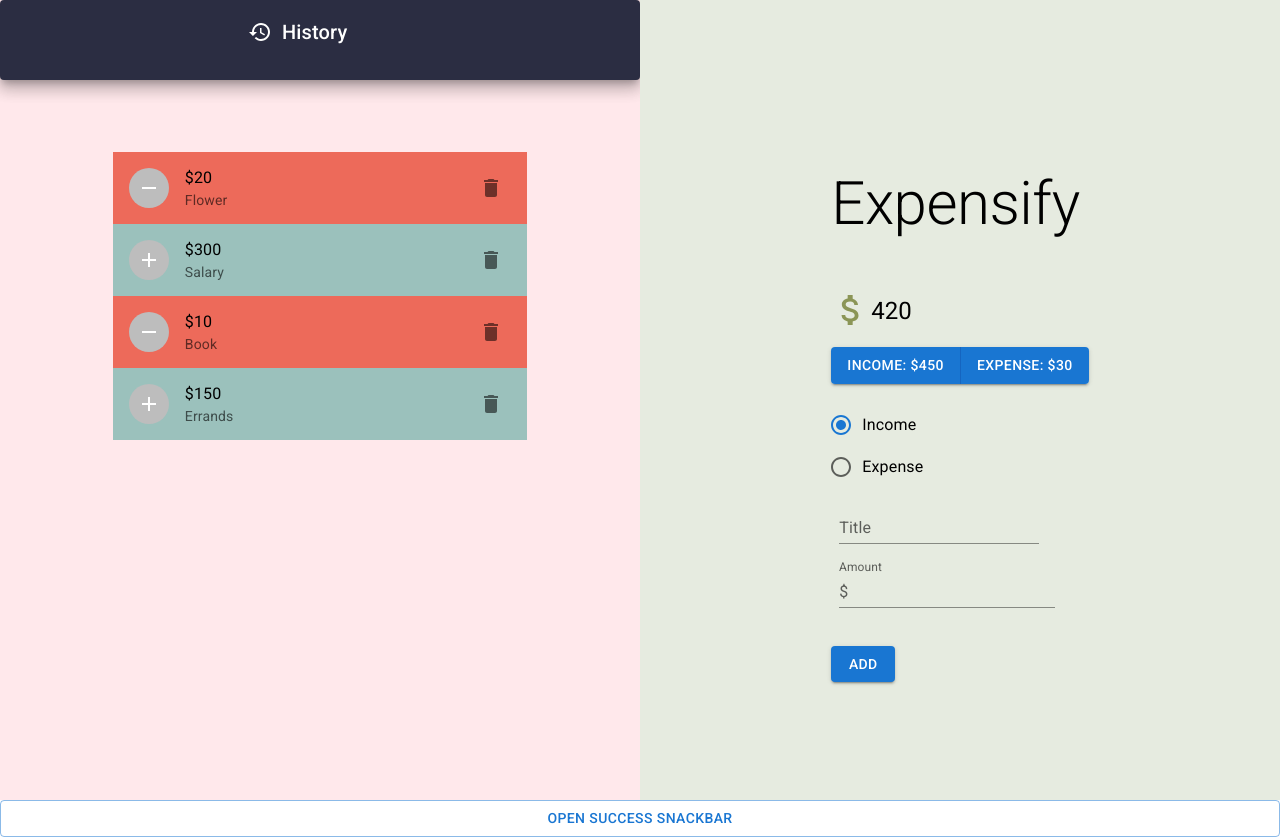
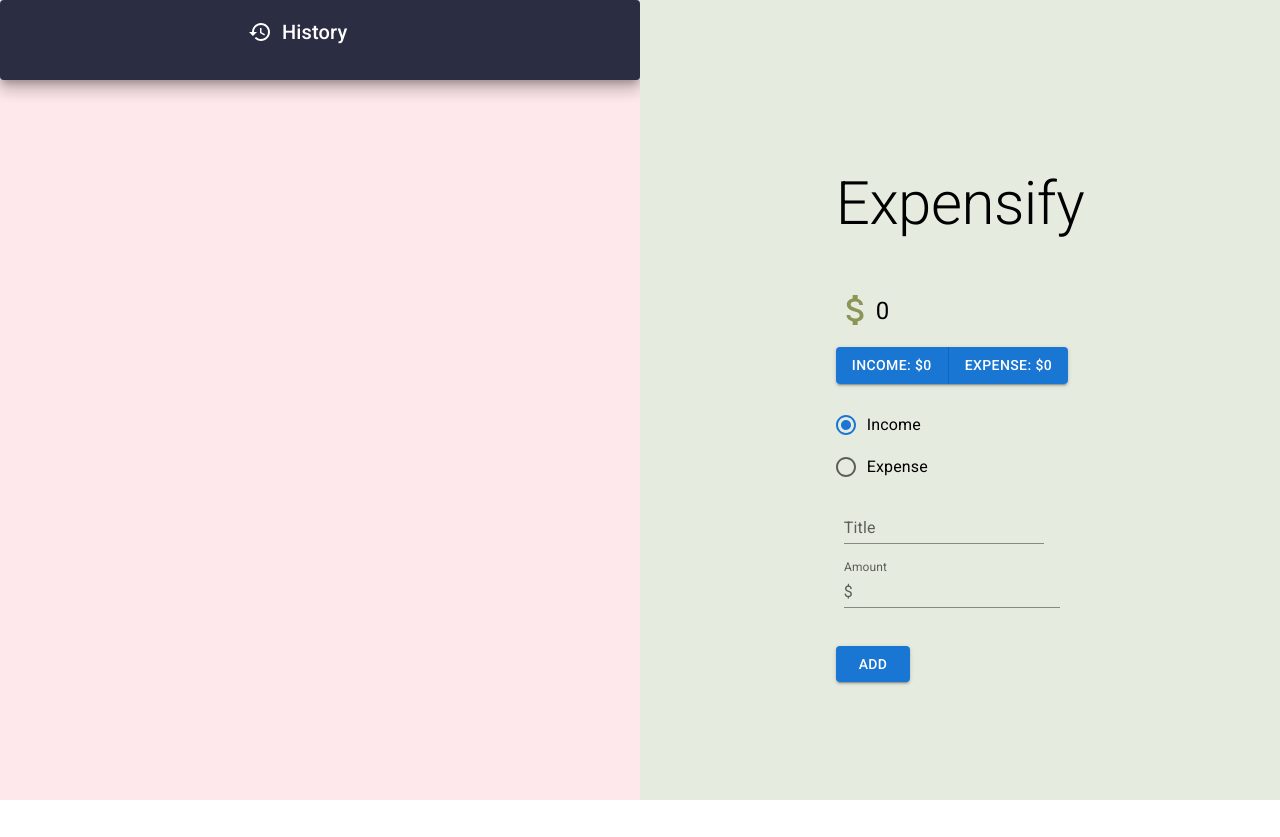
Before and after one commit to Arya-Gupta/Expensify, a React (Create React App) app: page / in a window 1280 px wide. After the commit the page ends 800 px from the top, so only its background shows below. Built offline with nearby package versions, Linux system fonts and the light colour scheme.

Commit message:
Fixed errors with HistoryContent component

```diff
--- a/src/App.js
+++ b/src/App.js
@@ -7,7 +7,6 @@
 import Display from "./components/Display";
 import { GlobalProvider } from "./context/GlobalState";
 import "./App.css";
-import Snackbar from "./components/Snackbar";
 
 function App() {
   const colorR = "#E6EBE0";
@@ -56,7 +55,6 @@
           </Grid>
         </Grid>
       </GlobalProvider>
-      <Snackbar />
     </>
   );
 }
--- a/src/components/Amount.js
+++ b/src/components/Amount.js
@@ -7,7 +7,12 @@
 export default function Amount() {
   const { transactions } = useContext(GlobalContext);
 
-  const amountArr = transactions.map((transaction) => transaction.amount);
+  const amountArr = transactions.map((transaction) => {
+    return transaction.type == "income"
+      ? transaction.amount
+      : transaction.amount * -1;
+  });
+
   const total = amountArr
     .reduce((totalAmt, currentAmt) => (totalAmt += currentAmt), 0)
     .toFixed();
--- a/src/components/Display.js
+++ b/src/components/Display.js
@@ -7,11 +7,36 @@
   const { transactions } = useContext(GlobalContext);
   const amounts = transactions.map((transaction) => transaction.amount);
 
-  const calculateIncome = (amounts) => {
+  // const calculateIncome = (amounts) => {
+  //   let positiveAmounts = [];
+  //   for (let i = 0; i < amounts.length; i++) {
+  //     let amt = amounts[i];
+  //     if (amt > 0) positiveAmounts.push(amt);
+  //   }
+  //   return positiveAmounts.reduce(
+  //     (totalAmt, currentAmt) => (totalAmt += currentAmt),
+  //     0
+  //   );
+  // };
+
+  // const calculateExpense = (amounts) => {
+  //   let negativeAmounts = [];
+  //   for (let i = 0; i < amounts.length; i++) {
+  //     let amt = amounts[i];
+  //     if (amt < 0) negativeAmounts.push(amt);
+  //   }
+  //   return negativeAmounts.reduce(
+  //     (totalAmt, currentAmt) => (totalAmt += currentAmt),
+  //     0
+  //   );
+  // };
+
+  const calculateIncome = (transactions) => {
     let positiveAmounts = [];
-    for (let i = 0; i < amounts.length; i++) {
-      let amt = amounts[i];
-      if (amt > 0) positiveAmounts.push(amt);
+    for (let i = 0; i < transactions.length; i++) {
+      let amt = transactions[i].amount;
+      let type = transactions[i].type;
+      if (type == "income") positiveAmounts.push(amt);
     }
     return positiveAmounts.reduce(
       (totalAmt, currentAmt) => (totalAmt += currentAmt),
@@ -19,11 +44,12 @@
     );
   };
 
-  const calculateExpense = (amounts) => {
+  const calculateExpense = (transactions) => {
     let negativeAmounts = [];
-    for (let i = 0; i < amounts.length; i++) {
-      let amt = amounts[i];
-      if (amt < 0) negativeAmounts.push(amt);
+    for (let i = 0; i < transactions.length; i++) {
+      let amt = transactions[i].amount;
+      let type = transactions[i].type;
+      if (type == "expense") negativeAmounts.push(amt);
     }
     return negativeAmounts.reduce(
       (totalAmt, currentAmt) => (totalAmt += currentAmt),
@@ -31,8 +57,8 @@
     );
   };
 
-  const income = calculateIncome(amounts);
-  const expense = calculateExpense(amounts);
+  const income = calculateIncome(transactions);
+  const expense = calculateExpense(transactions);
 
   return (
     <>
--- a/src/components/FormComponents/RadioBtn.js
+++ b/src/components/FormComponents/RadioBtn.js
@@ -1,19 +1,21 @@
-import * as React from 'react';
-import Radio from '@mui/material/Radio';
-import RadioGroup from '@mui/material/RadioGroup';
-import FormControlLabel from '@mui/material/FormControlLabel';
-import FormControl from '@mui/material/FormControl';
+import React from "react";
+import Radio from "@mui/material/Radio";
+import RadioGroup from "@mui/material/RadioGroup";
+import FormControlLabel from "@mui/material/FormControlLabel";
+import FormControl from "@mui/material/FormControl";
 
-export default function RadioButtonsGroup() {
+export default function ControlledRadioButtonsGroup(props) {
+
   return (
     <FormControl>
       <RadioGroup
-        aria-labelledby="demo-radio-buttons-group-label"
-        defaultValue="female"
-        name="radio-buttons-group"
+        aria-labelledby="demo-controlled-radio-buttons-group"
+        name="controlled-radio-buttons-group"
+        value={props.radioInput}
+        onChange={(e) => props.setRadioInput(e.target.value)}
       >
-        <FormControlLabel value="female" control={<Radio />} label="Income" />
-        <FormControlLabel value="male" control={<Radio />} label="Expense" />
+        <FormControlLabel value="income" control={<Radio />} label="Income" />
+        <FormControlLabel value="expense" control={<Radio />} label="Expense" />
       </RadioGroup>
     </FormControl>
   );
--- a/src/components/HistoryContents.js
+++ b/src/components/HistoryContents.js
@@ -41,7 +41,6 @@
   return (
     <List sx={{ width: "70%", margin: "auto" }}>
       {transactions.map((transaction, index) => (
-        <>
         <ListItem
           sx={{ backgroundColor: generateStyle(transaction.type).color }}
           key={index}
@@ -63,7 +62,6 @@
             </IconButton>
           </Tooltip>
         </ListItem>
-        </>
       ))}
     </List>
   );
--- a/src/components/Snackbar.js
+++ /dev/null
@@ -1,41 +0,0 @@
-import * as React from "react";
-import Stack from "@mui/material/Stack";
-import Button from "@mui/material/Button";
-import Snackbar from "@mui/material/Snackbar";
-import MuiAlert from "@mui/material/Alert";
-
-const Alert = React.forwardRef(function Alert(props, ref) {
-  return <MuiAlert elevation={6} ref={ref} variant="filled" {...props} />;
-});
-
-export default function CustomizedSnackbars() {
-  const [open, setOpen] = React.useState(false);
-
-  const handleClick = () => {
-    setOpen(true);
-  };
-
-  const handleClose = (event, reason) => {
-    if (reason === "clickaway") {
-      return;
-    }
-
-    setOpen(false);
-  };
-
-  return (
-    <Stack spacing={2} sx={{ width: "100%" }}>
-      <Button variant="outlined" onClick={handleClick}>
-        Open success snackbar
-      </Button>
-      <Snackbar open={open} autoHideDuration={3000} onClose={handleClose}>
-        <Alert onClose={handleClose} severity="success" sx={{ width: "100%" }}>
-          Transaction added successfully
-        </Alert>
-      </Snackbar>
-
-      {/*<Alert severity="error">This is an error message!</Alert>
-  <Alert severity="success">This is a success message!</Alert>*/}
-    </Stack>
-  );
-}
--- a/src/components/TransactionForm.js
+++ b/src/components/TransactionForm.js
@@ -6,9 +6,18 @@
 import Box from "@mui/material/Box";
 import { GlobalContext } from "../context/GlobalState";
 
+import Stack from "@mui/material/Stack";
+import Snackbar from "@mui/material/Snackbar";
+import MuiAlert from "@mui/material/Alert";
+
+const Alert = React.forwardRef(function Alert(props, ref) {
+  return <MuiAlert elevation={6} ref={ref} variant="filled" {...props} />;
+});
+
 export default function TransactionForm() {
   const [title, setTitle] = useState("");
   const [amount, setAmount] = useState("");
+  const [radioInput, setRadioInput] = useState("income");
 
   const { addTransaction } = useContext(GlobalContext);
   const { transactions } = useContext(GlobalContext);
@@ -19,30 +28,57 @@
     0
   );
 
-  let id = 0;
-
-  const onSubmit = (e) => {
+  const submitTransaction = (e) => {
     e.preventDefault();
-    id++;
 
     const newTransaction = {
-      id: id,
+      id: transactions.length + 1,
       title: title,
-      amount: parseInt(amount, 10),
+      amount: Math.abs(amount),
+      type: radioInput,
     };
 
+    setTitle("");
+    setAmount("");
     addTransaction(newTransaction);
+  };
+
+  const [open, setOpen] = React.useState(false);
+  const handleClick = () => {
+    setOpen(true);
+  };
+  const handleClose = (event, reason) => {
+    if (reason === "clickaway") {
+      return;
+    }
+    setOpen(false);
   };
 
   return (
     <>
       <Box>
-        <RadioBtn />
+        <RadioBtn radioInput={radioInput} setRadioInput={setRadioInput} />
         <TitleField title={title} setTitle={setTitle} />
         <AmountField amount={amount} setAmount={setAmount} total={total} />
-        <Button onClick={onSubmit} variant="contained" sx={{ marginTop: "30px" }}>
-          Add
-        </Button>
+
+        <Stack onClick={handleClick}>
+          <Button
+            onClick={submitTransaction}
+            variant="contained"
+            sx={{ marginTop: "30px", width: "30%" }}
+          >
+            Add
+          </Button>
+          <Snackbar open={open} autoHideDuration={3000} onClose={handleClose}>
+            <Alert
+              onClose={handleClose}
+              severity="success"
+              sx={{ width: "100%" }}
+            >
+              Transaction added successfully
+            </Alert>
+          </Snackbar>
+        </Stack>
       </Box>
     </>
   );
--- a/src/context/GlobalState.js
+++ b/src/context/GlobalState.js
@@ -4,10 +4,10 @@
 // Here we have our initial state which is a single object - however all we need is our transactions
 const initialState = {
   transactions: [
-    { id: 1, title: "Flower", amount: -20, type: "expense" },
-    { id: 2, title: "Salary", amount: 300, type: "income" },
-    { id: 3, title: "Book", amount: -10, type: "expense" },
-    { id: 4, title: "Errands", amount: 150, type: "income" },
+    // { id: 1, title: "Flower", amount: 20, type: "expense" },
+    // { id: 2, title: "Salary", amount: 300, type: "income" },
+    // { id: 3, title: "Book", amount: 10, type: "expense" },
+    // { id: 4, title: "Errands", amount: 150, type: "income" }
   ],
 };
 
```
Lines whose indentation alone changed are shown as unchanged.
